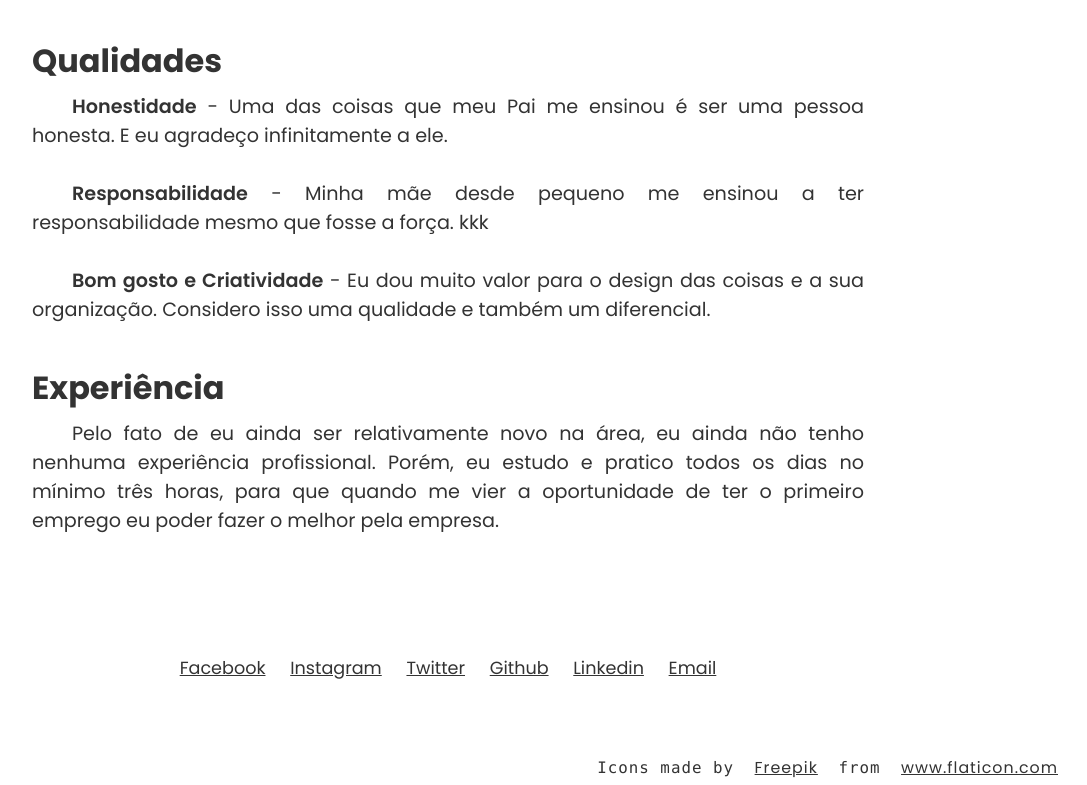
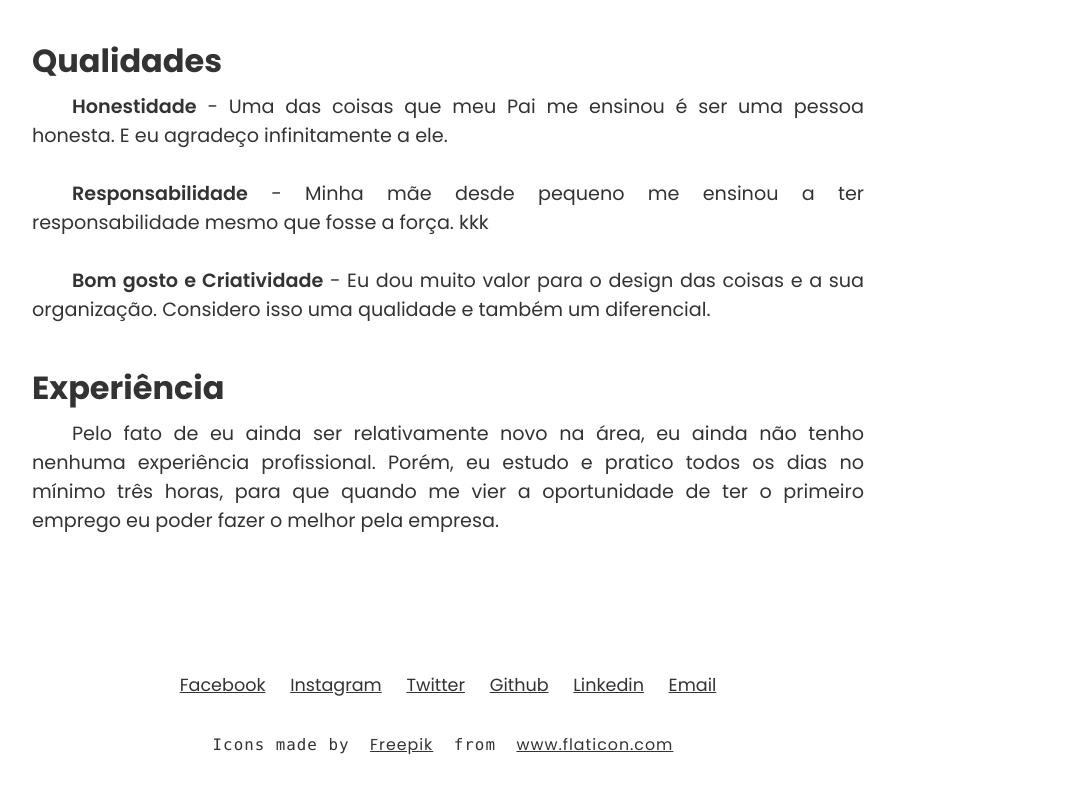
Before and after one commit to jefferson-calmon/jefferson-calmon.github.io, a plain HTML site: page index.html in a window 1280 px wide. Shown: the part 1093-1878 px from the top of the page, without its empty margins (192-1279 px from the left). Drawn offline with Linux system fonts and the light colour scheme.

Commit message:
Ajuste dos links do menu

```diff
--- a/css/estilo.css
+++ b/css/estilo.css
@@ -5,6 +5,11 @@
     padding: 0;
     box-sizing: border-box;
     font-family: 'Poppins', sans-serif;
+}
+
+::selection{
+    background: #1D252B;
+    color: #ddd;
 }
 
 /* Cabecalho */
@@ -177,11 +182,12 @@ header #toggle:after{
 }
 
 .icon-credito{
-    margin: 0;
+
     padding: 0;
-    position: absolute;
-    right: 20px;
-    bottom: 5px;
+    position: relative;
+    /* right: 20px;
+    bottom: 5px; */
+    margin-top: 20px;
 }
 .icon-credito p{
     font-family: consolas;
@@ -191,6 +197,8 @@ header #toggle:after{
 }
 .icon-credito p a{
     color: #333333;
+    width: 0;
+    line-height: 0;
 }
 
 /* Configuração Do Sobre mim */
@@ -268,6 +276,8 @@ footer{
 footer a{
     color: #333333;
     margin: 0 10px;
+    line-height: 60px;
+    width: 60px;
 }
 footer a:hover{
     color: #d67315;
```
